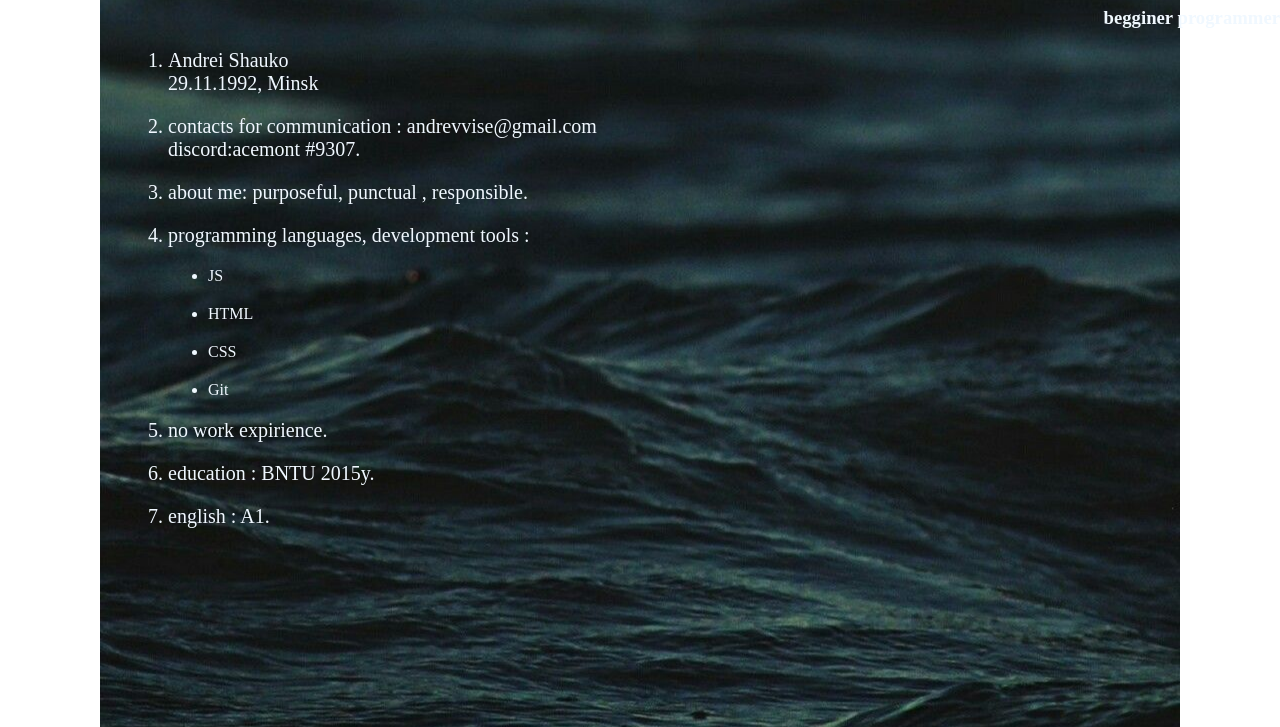
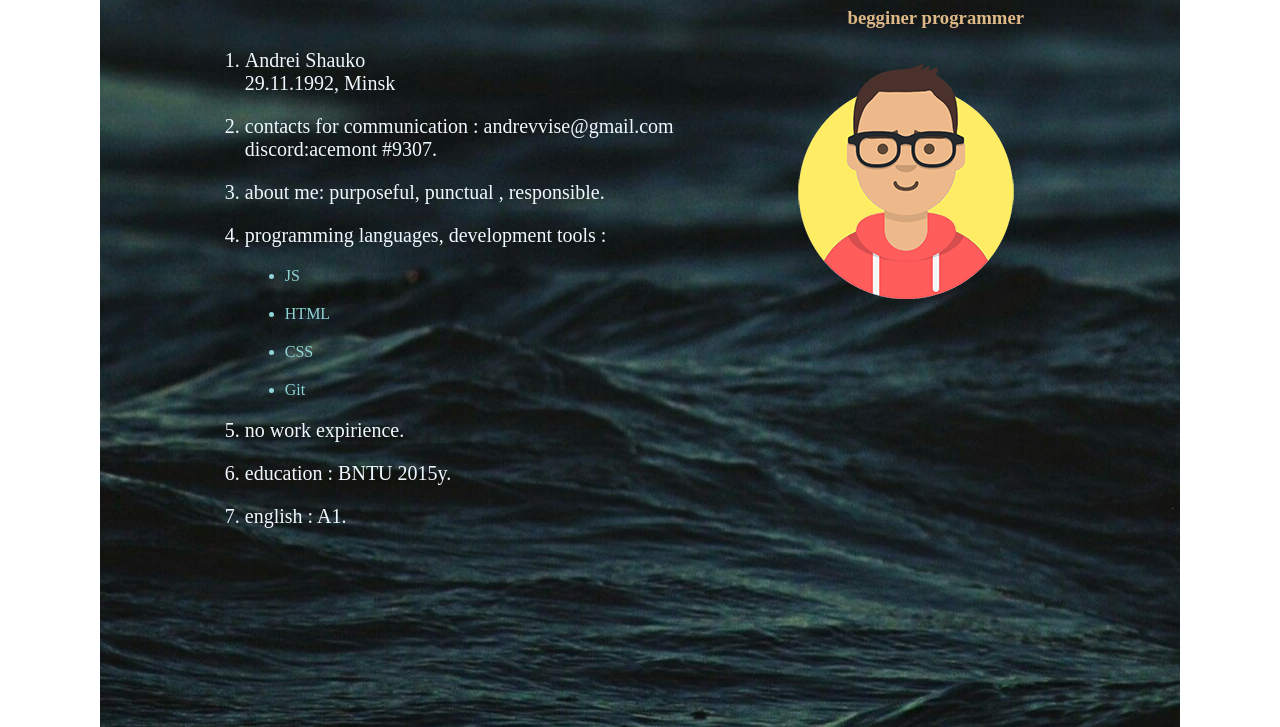
Before and after one commit to andrevvise/rsschool-cv, a plain HTML site: page index.html in a window 1280 px wide. Shown: the part 73-800 px from the top of the page. Drawn offline with Linux system fonts and the light colour scheme.

Commit message:
feat: add avatar, add styles

```diff
--- a/index.html
+++ b/index.html
@@ -12,7 +12,8 @@
         <h3>begginer programmer</h3>
       </header>
       <main>
-          <div class = "main-list">
+          <section class = "main-list">
+            <img src="avatar.png" alt="Аватар" class="avatar">
             <ol>
               <li>Andrei Shauko</br></n>29.11.1992, Minsk</li>
               <li>contacts for communication : andrevvise@gmail.com </br>discord:acemont #9307.</li>
@@ -28,7 +29,7 @@
              <li>education : BNTU 2015y.</li>
              <li>english : A1.</li>
           </ol>
-        </div>
+          </section>
       </main>
     </body>
 </html>
--- a/style.css
+++ b/style.css
@@ -2,21 +2,29 @@
     background-image: url(background.jpg);
     background-repeat: no-repeat;
     background-position: center ;
-    margin: 0;
+    margin: 0 20% 0 0;
     color: aliceblue;
 
 }
 .main-list {
     font-size: 20px;
-    margin-left: 10%;
+    margin-left: auto;
 
 }
 .inserted-list {
     font-size: 80%;
+    color: rgb(144, 212, 214);
 
 }.header {
     text-align: right;
+    color: burlywood;
+}
+ol {
+    margin-left: 20%;
 }
 li {
     margin-bottom: 20px;
 }
+.avatar {
+    float: right;
+}
```
Also changed, not shown: avatar.png (added).
